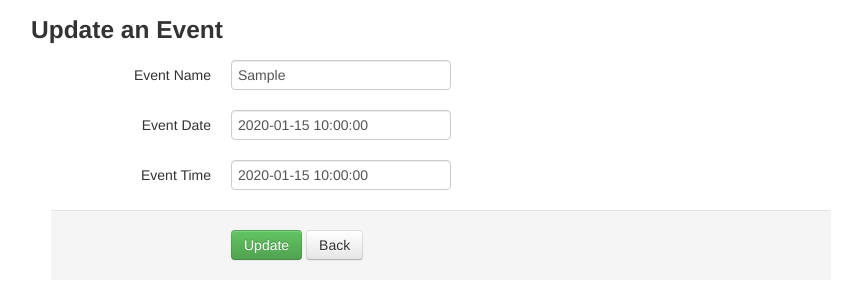
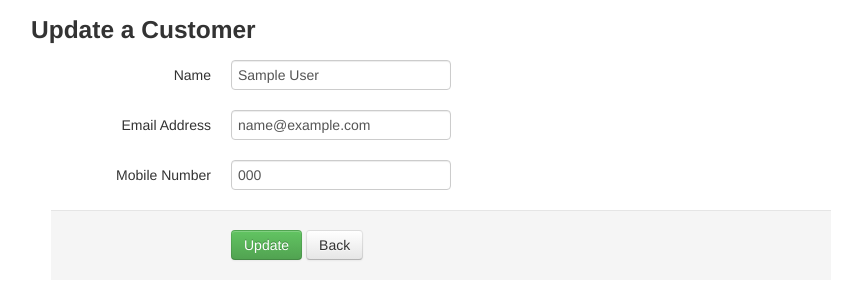
Before and after one commit to Hunter-Clipper/EventsCRUD, a PHP site: page /update.php?id=1 in a window 1280 px wide. Shown: the top 301 px of the page, without its empty margins (219-1081 px from the left). Run offline with PHP 8.4, Linux system fonts and the light colour scheme; tables that the repository leaves empty or names only in its code hold one stand-in row (values such as "Sample post").

Commit message:
Add files via upload

```diff
--- a/database.php
+++ b/database.php
@@ -1,10 +1,10 @@
 <?php
 class Database
 {
-    private static $dbName = 'Your DB Name';
-    private static $dbHost = 'Your DB Server';
-    private static $dbUsername = 'Your DB Username';
-    private static $dbUserPassword = 'Your DB Password';
+    private static $dbName = 'phpmyadmin' ;
+    private static $dbHost = 'localhost';
+    private static $dbUsername = 'phpmyadmin';
+    private static $dbUserPassword = '1003071!Hunt';
 
     private static $cont  = null;
 
--- a/delete.php
+++ b/delete.php
@@ -13,7 +13,7 @@
         // delete data
         $pdo = Database::connect();
         $pdo->setAttribute(PDO::ATTR_ERRMODE, PDO::ERRMODE_EXCEPTION);
-        $sql = "DELETE FROM events  WHERE id = ?";
+        $sql = "DELETE FROM customers  WHERE id = ?";
         $q = $pdo->prepare($sql);
         $q->execute(array($id));
         Database::disconnect();
@@ -35,12 +35,12 @@
 
                 <div class="span10 offset1">
                     <div class="row">
-                        <h3>Delete an Event</h3>
+                        <h3>Delete a Customer</h3>
                     </div>
 
                     <form class="form-horizontal" action="delete.php" method="post">
                       <input type="hidden" name="id" value="<?php echo $id;?>"/>
-                      <p class="alert alert-error">Are you sure you want to delete this event?</p>
+                      <p class="alert alert-error">Are you sure to delete ?</p>
                       <div class="form-actions">
                           <button type="submit" class="btn btn-danger">Yes</button>
                           <a class="btn" href="index.php">No</a>
--- a/update.php
+++ b/update.php
@@ -12,29 +12,32 @@
 
     if ( !empty($_POST)) {
         // keep track validation errors
-        $eventError = null;
-        $dateError = null;
-        $timeError = null;
+        $nameError = null;
+        $emailError = null;
+        $mobileError = null;
 
         // keep track post values
-        $event = $_POST['event'];
-        $date = $_POST['date'];
-        $time = $_POST['time'];
+        $name = $_POST['name'];
+        $email = $_POST['email'];
+        $mobile = $_POST['mobile'];
 
         // validate input
         $valid = true;
-        if (empty($event)) {
-            $eventError = 'Please enter event name';
+        if (empty($name)) {
+            $nameError = 'Please enter Name';
             $valid = false;
         }
 
-        if (empty($date)) {
-            $dateError = 'Please enter event date';
+        if (empty($email)) {
+            $emailError = 'Please enter Email Address';
+            $valid = false;
+        } else if ( !filter_var($email,FILTER_VALIDATE_EMAIL) ) {
+            $emailError = 'Please enter a valid Email Address';
             $valid = false;
         }
 
-        if (empty($time)) {
-            $timeError = 'Please enter event time';
+        if (empty($mobile)) {
+            $mobileError = 'Please enter Mobile Number';
             $valid = false;
         }
 
@@ -42,22 +45,22 @@
         if ($valid) {
             $pdo = Database::connect();
             $pdo->setAttribute(PDO::ATTR_ERRMODE, PDO::ERRMODE_EXCEPTION);
-            $sql = "UPDATE events  set event = ?, date = ?, time = ? WHERE id = ?";
+            $sql = "UPDATE customers  set name = ?, email = ?, mobile =? WHERE id = ?";
             $q = $pdo->prepare($sql);
-            $q->execute(array($event,$date,$time,$id));
+            $q->execute(array($name,$email,$mobile,$id));
             Database::disconnect();
             header("Location: index.php");
         }
     } else {
         $pdo = Database::connect();
         $pdo->setAttribute(PDO::ATTR_ERRMODE, PDO::ERRMODE_EXCEPTION);
-        $sql = "SELECT * FROM events where id = ?";
+        $sql = "SELECT * FROM customers where id = ?";
         $q = $pdo->prepare($sql);
         $q->execute(array($id));
         $data = $q->fetch(PDO::FETCH_ASSOC);
-        $event = $data['event'];
-        $date = $data['date'];
-        $time = $data['time'];
+        $name = $data['name'];
+        $email = $data['email'];
+        $mobile = $data['mobile'];
         Database::disconnect();
     }
 ?>
@@ -75,34 +78,34 @@
 
                 <div class="span10 offset1">
                     <div class="row">
-                        <h3>Update an Event</h3>
+                        <h3>Update a Customer</h3>
                     </div>
 
                     <form class="form-horizontal" action="update.php?id=<?php echo $id?>" method="post">
-                      <div class="control-group <?php echo !empty($eventError)?'error':'';?>">
-                        <label class="control-label">Event Name</label>
+                      <div class="control-group <?php echo !empty($nameError)?'error':'';?>">
+                        <label class="control-label">Name</label>
                         <div class="controls">
-                            <input name="event" type="text"  placeholder="Event" value="<?php echo !empty($event)?$event:'';?>">
-                            <?php if (!empty($eventError)): ?>
-                                <span class="help-inline"><?php echo $eventError;?></span>
+                            <input name="name" type="text"  placeholder="Name" value="<?php echo !empty($name)?$name:'';?>">
+                            <?php if (!empty($nameError)): ?>
+                                <span class="help-inline"><?php echo $nameError;?></span>
                             <?php endif; ?>
                         </div>
                       </div>
-                      <div class="control-group <?php echo !empty($dateError)?'error':'';?>">
-                        <label class="control-label">Event Date</label>
+                      <div class="control-group <?php echo !empty($emailError)?'error':'';?>">
+                        <label class="control-label">Email Address</label>
                         <div class="controls">
-                            <input name="date" type="text" placeholder="1/1/2020" value="<?php echo !empty($date)?$date:'';?>">
-                            <?php if (!empty($dateError)): ?>
-                                <span class="help-inline"><?php echo $dateError;?></span>
+                            <input name="email" type="text" placeholder="Email Address" value="<?php echo !empty($email)?$email:'';?>">
+                            <?php if (!empty($emailError)): ?>
+                                <span class="help-inline"><?php echo $emailError;?></span>
                             <?php endif;?>
                         </div>
                       </div>
-                      <div class="control-group <?php echo !empty($timeError)?'error':'';?>">
-                        <label class="control-label">Event Time</label>
+                      <div class="control-group <?php echo !empty($mobileError)?'error':'';?>">
+                        <label class="control-label">Mobile Number</label>
                         <div class="controls">
-                            <input name="time" type="text"  placeholder="6:00PM" value="<?php echo !empty($time)?$time:'';?>">
-                            <?php if (!empty($timeError)): ?>
-                                <span class="help-inline"><?php echo $timeError;?></span>
+                            <input name="mobile" type="text"  placeholder="Mobile Number" value="<?php echo !empty($mobile)?$mobile:'';?>">
+                            <?php if (!empty($mobileError)): ?>
+                                <span class="help-inline"><?php echo $mobileError;?></span>
                             <?php endif;?>
                         </div>
                       </div>
```
Also changed, not shown: create.php (+32 -29 lines), index.php (+8 -8 lines), read.php (+7 -7 lines).
